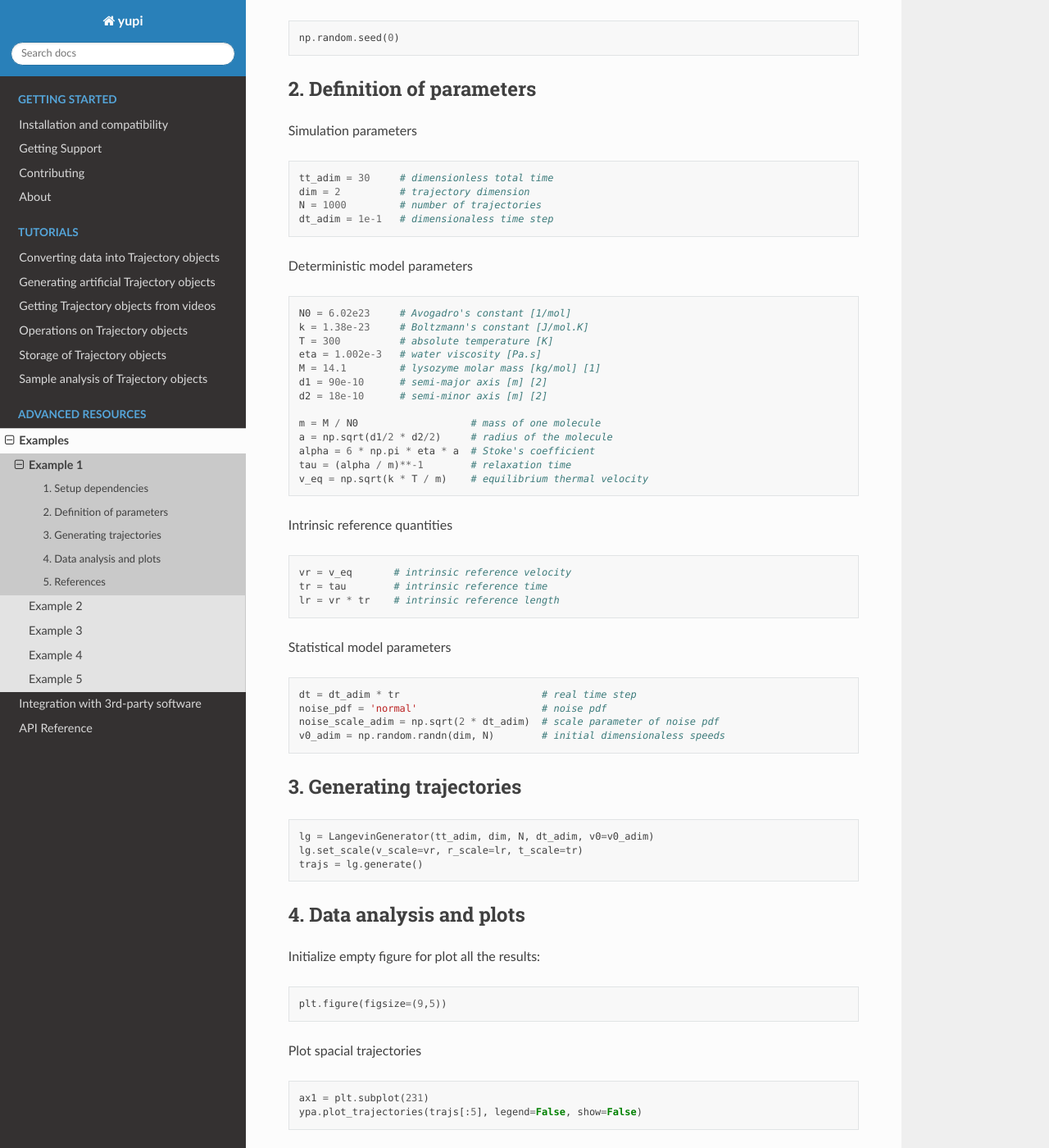
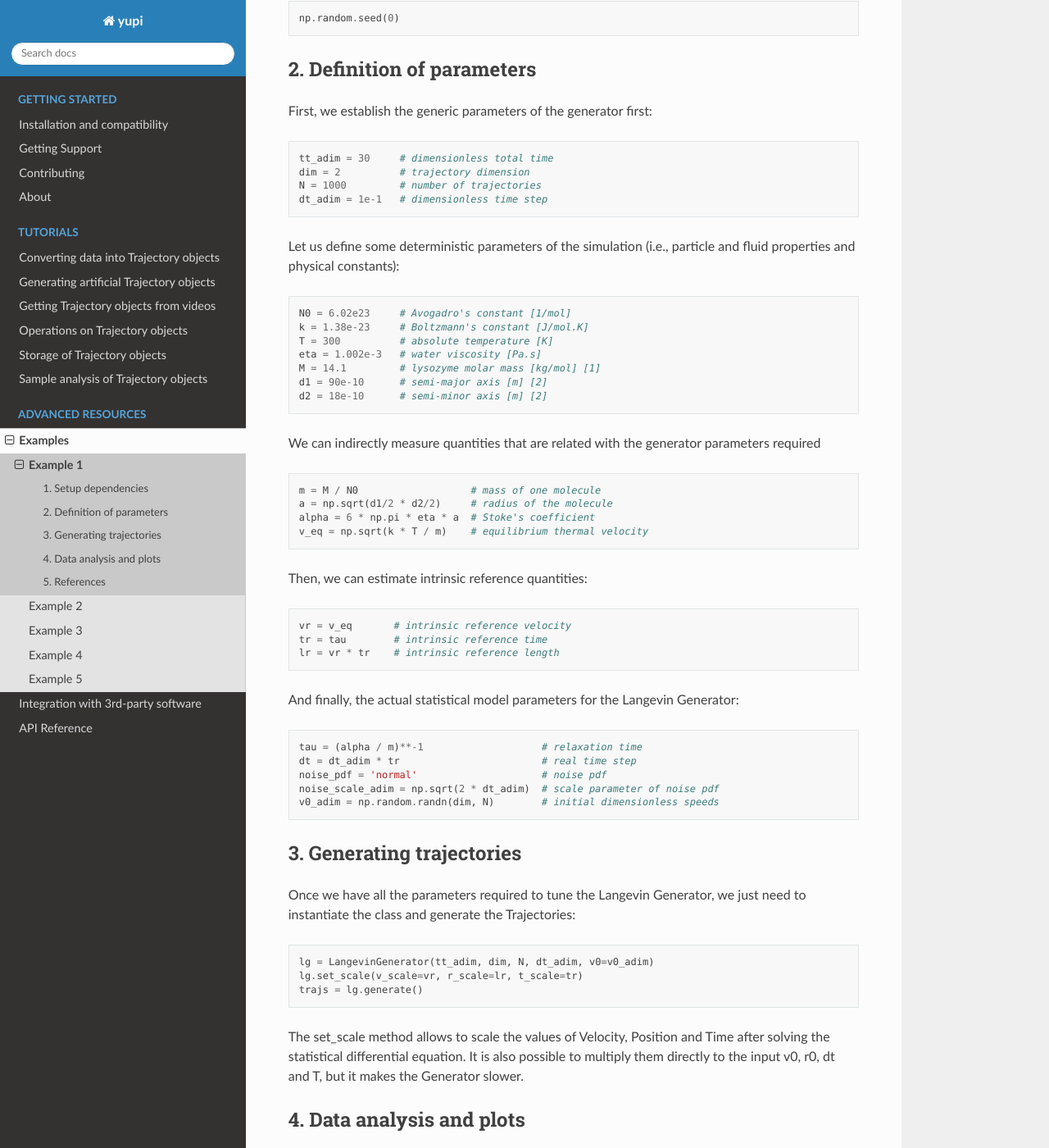
Before and after one commit to yupidevs/yupi, a Sphinx documentation site: the page built from docs/source/examples/example1.rst, in a window 1280 px wide and 1400 px high, scrolled down 699 px. Shown: the whole window at 82% size. Built offline with Sphinx 7.4.7 and the Read the Docs theme 2.0.0, drawn with Linux system fonts in a browser that asks for light colours; some of the changed text lies outside the part shown.

Commit message:
Update example 1

```diff
--- a/docs/source/examples/example1.rst
+++ b/docs/source/examples/example1.rst
@@ -1,11 +1,11 @@
 Example 1
 =========
 
-A simulation of the statistical properties for the motion of
-a lysozyme molecule in water is presented using `yupi` API.
-The simulation shows cualitatively the classical scaling laws of
-the Langevin theory to explain Brownian Motion (those for Mean
-Square Displacement or Velocity Autocorrelation Function).
+We use a Langevin Generator tuned to generate the trajectories
+of a lysozyme molecule in water. After generating a significant
+amount of trajectories, we analyze the statistics of them and
+observe the classical scaling laws of the Langevin theory to
+explain Brownian Motion.
 
 The example is structured as follows:
  #. Setup dependencies
@@ -37,16 +37,17 @@
 2. Definition of parameters
 ---------------------------
 
-Simulation parameters
+First, we establish the generic parameters of the generator first:
 
 .. code-block:: python
 
    tt_adim = 30     # dimensionless total time
    dim = 2          # trajectory dimension
    N = 1000         # number of trajectories
-   dt_adim = 1e-1   # dimensionaless time step
+   dt_adim = 1e-1   # dimensionless time step
 
-Deterministic model parameters
+Let us define some deterministic parameters of the simulation
+(i.e., particle and fluid properties and physical constants):
 
 .. code-block:: python
 
@@ -58,13 +59,18 @@
    d1 = 90e-10      # semi-major axis [m] [2]
    d2 = 18e-10      # semi-minor axis [m] [2]
 
+
+We can indirectly measure quantities that are related with the generator
+parameters required
+
+.. code-block:: python
+
    m = M / N0                   # mass of one molecule
    a = np.sqrt(d1/2 * d2/2)     # radius of the molecule
    alpha = 6 * np.pi * eta * a  # Stoke's coefficient
-   tau = (alpha / m)**-1        # relaxation time
    v_eq = np.sqrt(k * T / m)    # equilibrium thermal velocity
 
-Intrinsic reference quantities
+Then, we can estimate intrinsic reference quantities:
 
 .. code-block:: python
 
@@ -72,18 +78,24 @@
    tr = tau        # intrinsic reference time
    lr = vr * tr    # intrinsic reference length
 
-Statistical model parameters
+And finally, the actual statistical model parameters for the
+Langevin Generator:
 
 .. code-block:: python
 
+   tau = (alpha / m)**-1                    # relaxation time
    dt = dt_adim * tr                        # real time step
    noise_pdf = 'normal'                     # noise pdf
    noise_scale_adim = np.sqrt(2 * dt_adim)  # scale parameter of noise pdf
-   v0_adim = np.random.randn(dim, N)        # initial dimensionaless speeds
+   v0_adim = np.random.randn(dim, N)        # initial dimensionless speeds
+
 
 
 3. Generating trajectories
 --------------------------
+
+Once we have all the parameters required to tune the Langevin Generator,
+we just need to instantiate the class and generate the Trajectories:
 
 .. code-block:: python
 
@@ -91,11 +103,15 @@
    lg.set_scale(v_scale=vr, r_scale=lr, t_scale=tr)
    trajs = lg.generate()
 
+The set_scale method allows to scale the values of Velocity, Position
+and Time after solving the statistical differential equation. It is also
+possible to multiply them directly to the input v0, r0, dt and T, but it
+makes the Generator slower.
 
 4. Data analysis and plots
 --------------------------
 
-Initialize empty figure for plot all the results:
+Let us initialize an empty figure for plot all the results:
 
 .. code-block:: python
 
```
Also changed, not shown: docs/source/examples/examples.rst (+5 -3 lines).
